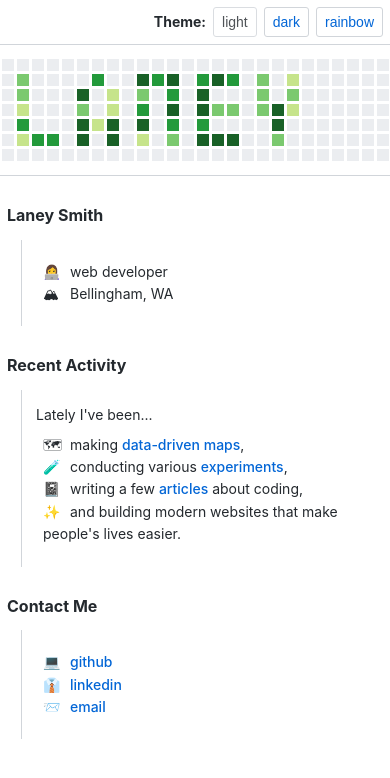
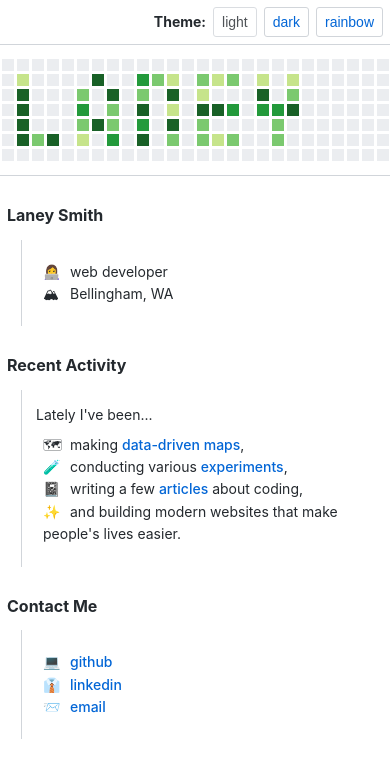
Before and after one commit to laneysmith/laney-tech, a React (Create React App) app: page / in a window 390 px wide. Shown: the top 778 px of the page. Built offline with nearby package versions, Linux system fonts and the light colour scheme.

Commit message:
use winder.innerWidth instead of Resize Observer, which isn't supported by all browsers

```diff
--- a/package.json
+++ b/package.json
@@ -10,8 +10,7 @@
     "react": "^16.13.1",
     "react-dom": "^16.13.1",
     "react-scripts": "3.4.1",
-    "styled-components": "^5.1.0",
-    "use-resize-observer": "^6.1.0-alpha.3"
+    "styled-components": "^5.1.0"
   },
   "scripts": {
     "start": "react-scripts start",
--- a/src/components/Banner/Banner.js
+++ b/src/components/Banner/Banner.js
@@ -1,29 +1,38 @@
 import React, { useRef } from 'react';
-import useResizeObserver from 'use-resize-observer';
 
 import EmptyColumn from './EmptyColumn';
-import BannerFancy from './BannerFancy';
+import BannerDesktop from './BannerDesktop';
 import BannerMobile from './BannerMobile';
 import calculateEmptyColumns from './calculateEmptyColumns';
+import useWindowDimensions from './useWindowWidth';
 import { BannerContainer, BannerGrid } from '../styles/BannerStyles';
 
+const BANNER_CONTAINER_BREAKPOINT = 600;
+const BANNER_BREAKPOINT = 532;
+const DESKTOP_BODY_MARGIN = 14;
+const DESKTOP_BANNER_CONTAINER_PADDING = 16;
+const DESKTOP_SPACING = DESKTOP_BODY_MARGIN * 2 + DESKTOP_BANNER_CONTAINER_PADDING * 2;
+
 const Banner = () => {
-  const fancyBannerRef = useRef(<BannerFancy />);
+  const bannerContainerRef = useRef();
+  const desktopBannerRef = useRef(<BannerDesktop />);
   const mobileBannerRef = useRef(<BannerMobile />);
-  const { ref, width = 800 } = useResizeObserver();
+  const { width } = useWindowDimensions();
 
-  const useFancyBanner = width > 508;
-  const bannerComponent = useFancyBanner ? fancyBannerRef.current : mobileBannerRef.current;
-  const emptyColCount = calculateEmptyColumns(useFancyBanner, width);
+  const bannerContainerContentWidth =
+    width <= BANNER_CONTAINER_BREAKPOINT ? width : width - DESKTOP_SPACING;
+  const useDesktopBanner = width >= BANNER_BREAKPOINT;
+  const banner = useDesktopBanner ? desktopBannerRef : mobileBannerRef;
+  const emptyColCount = calculateEmptyColumns(useDesktopBanner, bannerContainerContentWidth);
   const trailingEmptyColumns =
     emptyColCount > 0
       ? [...Array(emptyColCount)].map((num, index) => <EmptyColumn key={index} />)
       : null;
 
   return (
-    <BannerContainer ref={ref}>
+    <BannerContainer ref={bannerContainerRef}>
       <BannerGrid>
-        {bannerComponent}
+        {banner.current}
         {trailingEmptyColumns}
       </BannerGrid>
     </BannerContainer>
--- a/src/components/Banner/BannerFancy.js
+++ b/src/components/Banner/BannerDesktop.js
@@ -4,7 +4,7 @@ import CellEmpty from './CellEmpty';
 import CellFilled from './CellFilled';
 import EmptyColumn from './EmptyColumn';
 
-const BannerFancy = () => (
+const BannerDesktop = () => (
   <>
     <EmptyColumn />
 
@@ -275,7 +275,9 @@ const BannerFancy = () => (
     <CellEmpty />
     <CellEmpty />
     {/* END Y */}
+
+    <EmptyColumn />
   </>
 );
 
-export default BannerFancy;
+export default BannerDesktop;
--- /dev/null
+++ b/src/components/Banner/useWindowWidth.js
@@ -0,0 +1,23 @@
+import { useState, useEffect } from 'react';
+
+const getWindowWidth = () => {
+  const { innerWidth: width } = window;
+  return { width };
+};
+
+const useWindowWidth = () => {
+  const [windowWidth, setWindowWidth] = useState(getWindowWidth());
+
+  useEffect(() => {
+    const handleResize = () => {
+      setWindowWidth(getWindowWidth());
+    };
+
+    window.addEventListener('resize', handleResize);
+    return () => window.removeEventListener('resize', handleResize);
+  }, []);
+
+  return windowWidth;
+};
+
+export default useWindowWidth;
--- a/src/components/constants/banner.js
+++ b/src/components/constants/banner.js
@@ -1,4 +1,4 @@
-export const FANCY_BANNER_COLS = 34;
+export const FANCY_BANNER_COLS = 35;
 export const MOBILE_BANNER_COLS = 21;
 export const GRID_CELL_SIZE = 12;
 export const GRID_GAP = 3;
```
Also changed, not shown: 2 other files (tests, documents, lock files or other folders).
